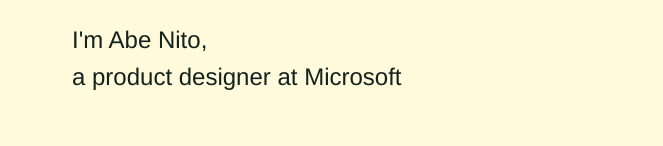
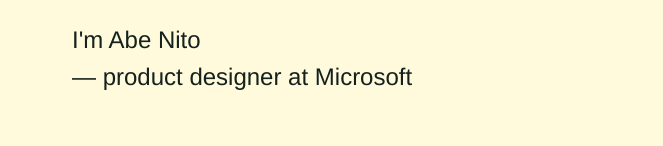
Before and after one commit to abe-nito/abenito.com, a plain HTML site: page index.html in a window 1280 px wide. Shown: the part 225-371 px from the top of the page, without its empty margins (0-663 px from the left). Drawn offline with Linux system fonts and the light colour scheme.

Commit message:
Revert home intro to the dash version
Co-Authored-By: Claude Opus 5.5 <noreply@anthropic.com>
Claude-Session: https://claude.ai/code/session_01E2MVCbzGMhuk7uL4cpkHyK

```diff
--- a/index.html
+++ b/index.html
@@ -135,7 +135,7 @@
 <body>
 <main>
   <h1 aria-label="Hello"><span class="greet" aria-hidden="true"><span>Hello</span><span lang="tl">Kamusta</span></span></h1>
-  <p class="role">I'm Abe Nito,<br>a product designer at Microsoft</p>
+  <p class="role">I'm Abe Nito<br>— product designer at Microsoft</p>
   <ul class="actions">
     <li><a href="about.html" onclick="track('about_click')">About <span>Read</span></a></li>
     <li><button type="button" class="open-pw" aria-haspopup="dialog">Portfolio <span>View</span></button></li>
```
Also changed, not shown: 1 other file.
